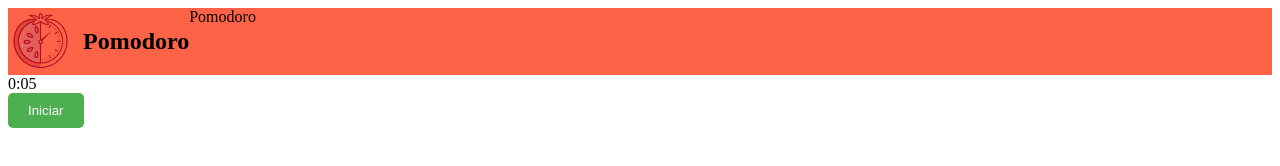
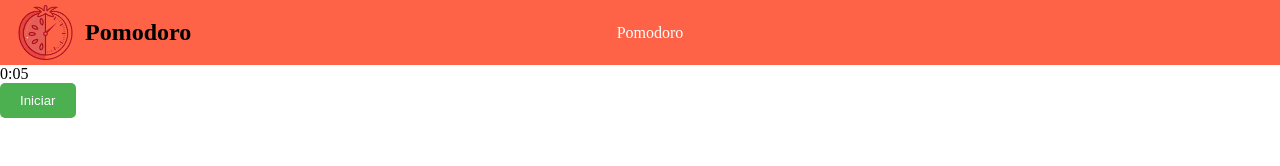
Before and after one commit to PrataMatheus/pomodoro, a plain HTML site: page index.html in a window 1280 px wide. Drawn offline with Linux system fonts and the light colour scheme.

Commit message:
Add files via upload

```diff
--- a/index.html
+++ b/index.html
@@ -5,7 +5,11 @@
     <meta name="viewport" content="width=device-width, initial-scale=1.0">
     <title>Pomodoro</title>
     <style>
-                button {
+        body{
+            margin: 0;
+            padding: 0;
+        }
+        button {
             background: #4CAF50;
             color: white;
             border: none;
@@ -18,11 +22,28 @@
             margin: 0px;
             display: flex;
             background-color: #FF6347;
+            height: 65px;
+            align-items: center;
+            position: relative;
         }
         img.logo{
             max-height: 65px;
             width: auto;
             margin-right: 10px;
+            position: absolute;
+            left: 1%;
+        }
+        h1{
+            margin: 0;
+            left: 75px;
+            margin-left: 85px
+        }
+        #status{
+            margin: 0 10px;
+            color: white;
+            position: absolute;
+            left: 50%;
+            transform: translateX(-50%);
         }
 
 
@@ -30,10 +51,11 @@
 </head>
 <body>
     <nav id="navbar">
+
         <img class="logo"  src="" alt="" srcset="pomodoroLogo.png">
         <h1>Pomodoro</h1>
 
-        <span id="status">Pomodoro</span>
+        <span class="status" id="status">Pomodoro</span>
     </nav>
 
     <div id="timerDiv" ></div>
```
